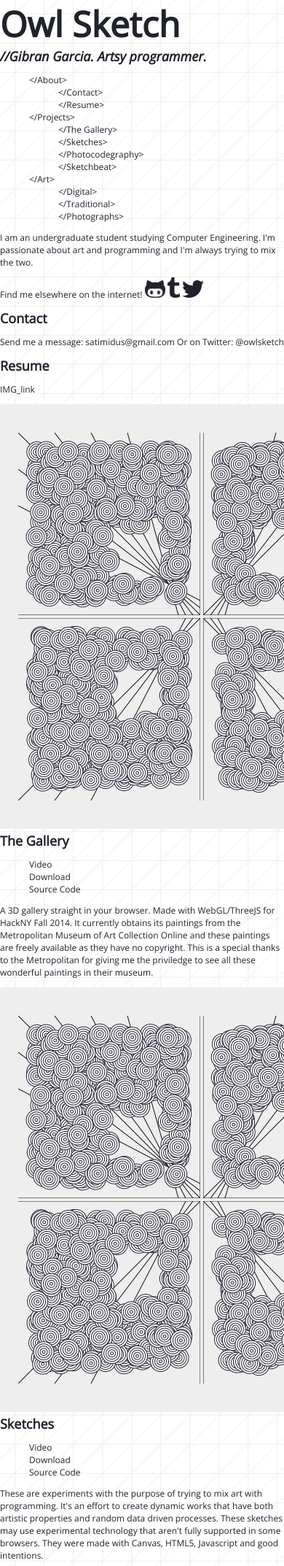
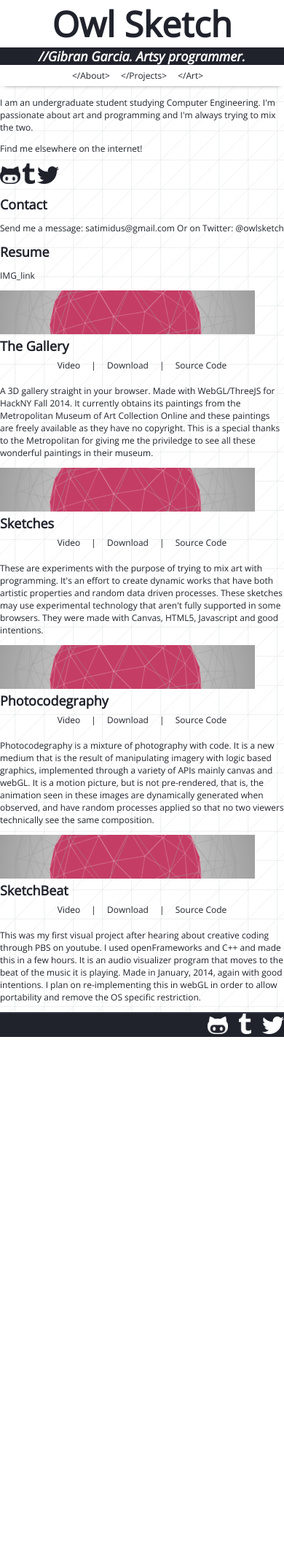
Before and after one commit to owlsketch/portfolio, a web app: file index.html in a window 390 px wide; the page is wider, and only the part inside the window is pictured. Shown: the top 2146 px of that part at 73% size. After the commit the page ends 1421 px from the top of that part, so only its background shows below. Run offline with its HTML, style and script files only (its server is not run), Linux system fonts and the light colour scheme.

Commit message:
more mobile first updates

```diff
--- a/css/index.css
+++ b/css/index.css
@@ -14,6 +14,10 @@
 h2 {
 	font-size: 1.5em;
 }
+	#subtitle {
+		background-color: #20232c;
+		color: #ffffff;
+	}
 
 body {
 	background-image: url(../img/pattern.png);
@@ -27,4 +31,60 @@
 footer {
 	border-top: .20em solid #2f333f;
 	background-color: #20232c;
+	text-align: right;
 }
+footer img {
+	margin-left: 1em;
+}
+
+@media all and (max-width: 500px) {
+	nav {
+		position: fixed;
+		width: 100%;
+		background-color: #ffffff;
+		-webkit-box-shadow: 0 4px 6px -6px #20232c;
+	 	-moz-box-shadow: 0 4px 6px -6px #20232c;
+	    box-shadow: 0 4px 6px -6px #20232c;
+	}
+
+	nav h1, nav h2, nav ul {
+		text-align: center;
+	}
+
+	nav ul {
+		margin: 0em;
+		padding: 0em;
+		padding-top: .5em;
+		padding-bottom: .5em;
+	}
+	nav ul li{
+		display: inline-block;
+		margin-right: 1em;
+	}
+	.nav_desk {
+		display: none;
+	}
+
+	#main {
+	padding-top: 10em;
+	}
+
+	.article_nav {
+		text-align: center;
+		margin: 0em;
+		padding: 0em;
+		padding-top: .5em;
+		padding-bottom: .5em;
+	}
+
+	.article_nav li {
+		display: inline-block;
+		margin-left: 1em;
+		margin-right: 1em;
+	}
+}
+
+@media all and (min-width: 501px) and (max-width: 700px) {
+	body {
+	}
+}
--- a/index.html
+++ b/index.html
@@ -20,42 +20,49 @@
 
 <nav>
 	<h1>Owl Sketch</h1>
-	<h2><i>//Gibran Garcia. Artsy programmer.</i></h2>
+	<h2 id="subtitle"><i>//Gibran Garcia. Artsy programmer.</i></h2>
 
 	<ul>
 	<li><a href="#">&lt;/About&gt;</a></li>
+		<div class="nav_desk">
 		<ul>
 			<li><a href="#">&lt;/Contact&gt;</a></li>
 			<li><a href="#">&lt;/Resume&gt;</a></li>
 		</ul>
+		</div>
 	<li><a href="#">&lt;/Projects&gt;</a></li>
+		<div class="nav_desk">
 		<ul>
 			<li><a href="#">&lt;/The Gallery&gt;</a></li>
 			<li><a href="#">&lt;/Sketches&gt;</a></li>
 			<li><a href="#">&lt;/Photocodegraphy&gt;</a></li>
 			<li><a href="#">&lt;/Sketchbeat&gt;</a></li>
 		</ul>
+		</div>
 	<li><a href="#">&lt;/Art&gt;</a></li>
+		<div class="nav_desk">
 		<ul>
 			<li><a href="#">&lt;/Digital&gt;</a></li>
 			<li><a href="#">&lt;/Traditional&gt;</a></li>
 			<li><a href="#">&lt;/Photographs&gt;</a></li>
 		</ul>
+		</div>
 	</ul>
 </nav>
 
 
-<div>
+<div id="main">
 	<!-- ABOUT -->
 	<article>
 		<p>
 			I am an undergraduate student studying Computer Engineering.
 			I'm passionate about art and programming and I'm always trying to mix the two.
 		</p>
-		<p> Find me elsewhere on the internet!
-		<img height="24px"src="./img/icons/github.png"></img>
-		<img height="28px"src="./img/icons/tumblr.png"></img>
-		<img height="24px"src="./img/icons/twitter.png"></img>
+		<p> Find me elsewhere on the internet!</p>
+		<p>
+			<a href="https://github.com/owlsketch"><img height="24px"src="./img/icons/github.png"></img></a>
+			<a href="http://owlsketch.tumblr.com"><img height="28px"src="./img/icons/tumblr.png"></img></a>
+			<a href="https://twitter.com/owlsketch"><img height="24px"src="./img/icons/twitter.png"></img></a>
 		</p>
 	</article>
 
@@ -82,13 +89,13 @@
 			<source srcset="./img/esfera.png" media="(min-width:1000px)">
 			<source srcset="./img/totoro_rendered.png" media="(min-width:800px)">
 			<!--[if IE 9]></video><![endif]-->
-			<img srcset="./img/canv_sketch.png" alt="">
+			<img srcset="./img/esfera_small.png" alt="">
 		</picture>
 		<h2> The Gallery </h2>
 
-		<ul>
-			<li><a href="#">Video</a></li>
-			<li><a href="#">Download</a></li>
+		<ul class="article_nav">
+			<li><a href="#">Video</a></li> |
+			<li><a href="#">Download</a></li> |
 			<li><a href="#">Source Code</a></li>
 		</ul>
 
@@ -108,14 +115,14 @@
 			<source srcset="./img/esfera.png" media="(min-width:1000px)">
 			<source srcset="./img/totoro_rendered.png" media="(min-width:800px)">
 			<!--[if IE 9]></video><![endif]-->
-			<img srcset="./img/canv_sketch.png" alt="">
+			<img srcset="./img/esfera_small.png" alt="">
 		</picture>
 
 		<h2> Sketches </h2>
 
-		<ul>
-			<li><a href="#">Video</a></li>
-			<li><a href="#">Download</a></li>
+		<ul class="article_nav">
+			<li><a href="#">Video</a></li> |
+			<li><a href="#">Download</a></li> |
 			<li><a href="#">Source Code</a></li>
 		</ul>
 
@@ -134,13 +141,13 @@
 			<source srcset="./img/esfera.png" media="(min-width:1000px)">
 			<source srcset="./img/totoro_rendered.png" media="(min-width:800px)">
 			<!--[if IE 9]></video><![endif]-->
-			<img srcset="./img/canv_sketch.png" alt="">
+			<img srcset="./img/esfera_small.png" alt="">
 		</picture>
 		<h2> Photocodegraphy </h2>
 
-		<ul>
-			<li><a href="#">Video</a></li>
-			<li><a href="#">Download</a></li>
+		<ul class="article_nav">
+			<li><a href="#">Video</a></li> |
+			<li><a href="#">Download</a></li> |
 			<li><a href="#">Source Code</a></li>
 		</ul>
 
@@ -160,13 +167,13 @@
 			<source srcset="./img/esfera.png" media="(min-width:1000px)">
 			<source srcset="./img/totoro_rendered.png" media="(min-width:800px)">
 			<!--[if IE 9]></video><![endif]-->
-			<img srcset="./img/canv_sketch.png" alt="">
+			<img srcset="./img/esfera_small.png" alt="">
 		</picture>
 		<h2> SketchBeat </h2>
 
-		<ul>
-			<li><a href="#">Video</a></li>
-			<li><a href="#">Download</a></li>
+		<ul class="article_nav">
+			<li><a href="#">Video</a></li> |
+			<li><a href="#">Download</a></li> |
 			<li><a href="#">Source Code</a></li>
 		</ul>
 
@@ -182,9 +189,9 @@
 </div>
 
 <footer>
-<img height="24px"src="./img/icons/githubw.png"></img>
-<img height="28px"src="./img/icons/tumblrw.png"></img>
-<img height="24px"src="./img/icons/twitterw.png"></img>
+<a href="https://github.com/owlsketch"><img height="24px"src="./img/icons/githubw.png"></img></a>
+<a href="http://owlsketch.tumblr.com"><img height="28px"src="./img/icons/tumblrw.png"></img></a>
+<a href="https://twitter.com/owlsketch"><img height="24px"src="./img/icons/twitterw.png"></img></a>
 </footer>
 
 </body>
```
Also changed, not shown: img/esfera_small.png (added), 1 other file.
